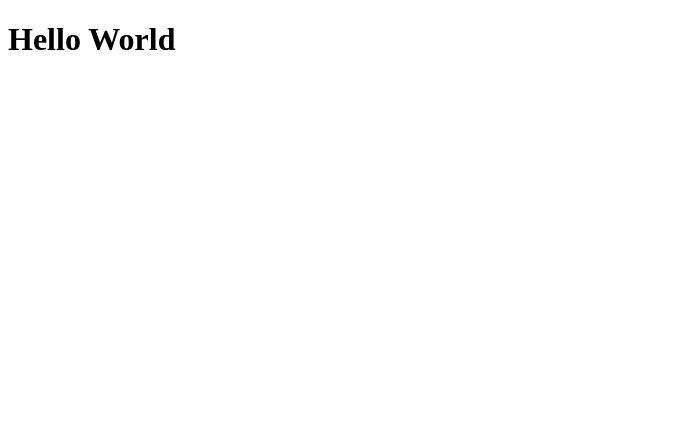
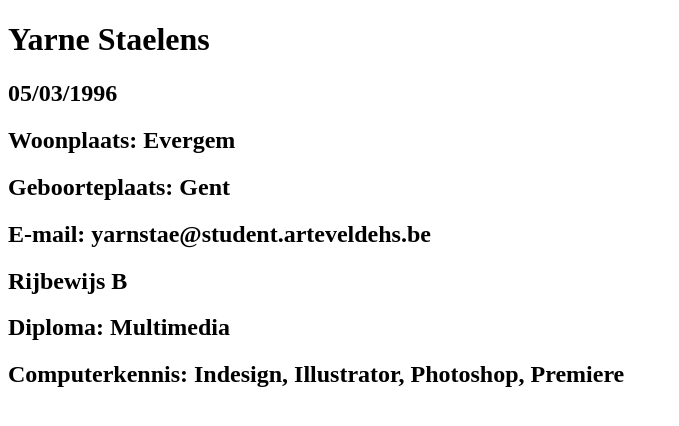
Before and after one commit to yarnstae/yarnstae.github.io, a plain HTML site: page index.html in a window 1280 px wide. Shown: the whole page, without its empty margins (0-679 px from the left). Drawn offline with Linux system fonts and the light colour scheme.

Commit message:
Added my CV

```diff
--- a/index.html
+++ b/index.html
@@ -5,6 +5,13 @@
     <title>Document</title>
 </head>
 <body>
-    <h1>Hello World</h1>
+    <h1>Yarne Staelens</h1>
+    <h2>05/03/1996</h2>
+    <h2>Woonplaats: Evergem</h2>
+    <h2>Geboorteplaats: Gent</h2>
+    <h2>E-mail: yarnstae@student.arteveldehs.be</h2>
+    <h2>Rijbewijs B</h2>
+    <h2>Diploma: Multimedia</h2>
+    <h2>Computerkennis: Indesign, Illustrator, Photoshop, Premiere</h2>
 </body>
 </html>
```
